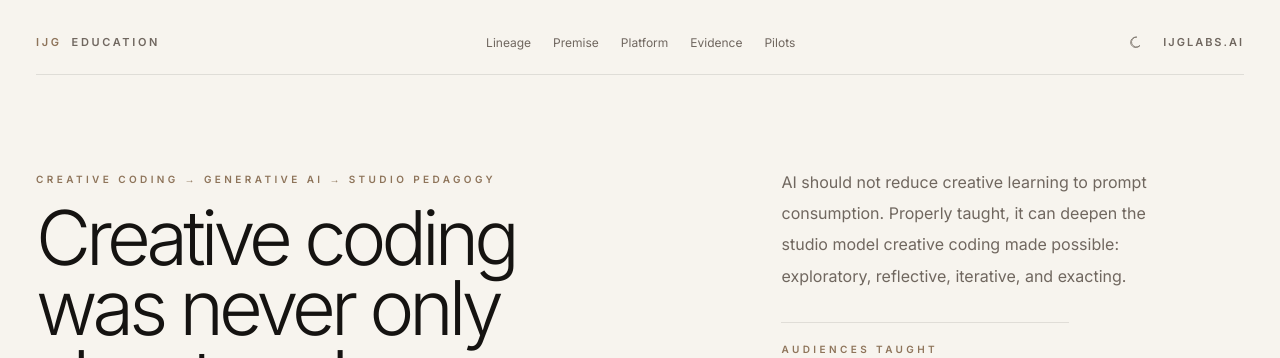
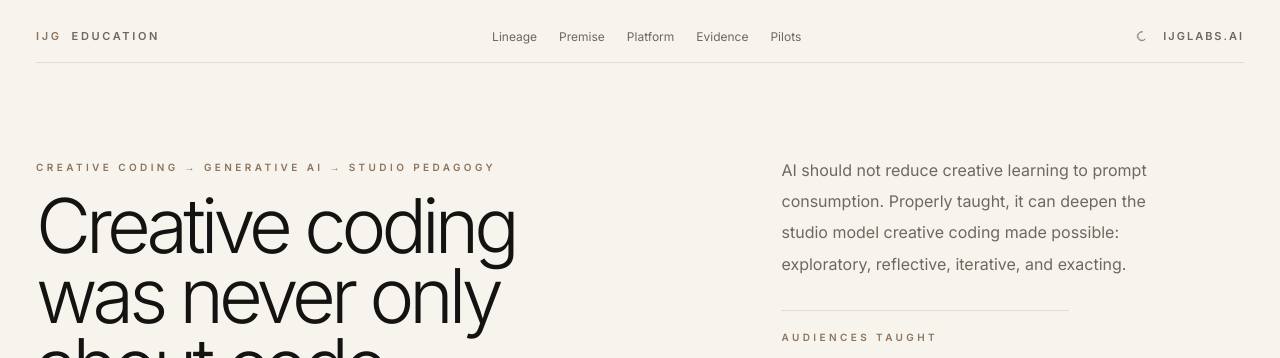
Before and after one commit to irajgreenberg/ijg-education-site, a plain HTML site: page index.html in a window 1280 px wide. Shown: the top 358 px of the page. Drawn offline with Linux system fonts and the light colour scheme.

Commit message:
Make theme toggle tiny icon-only control

```diff
--- a/styles.css
+++ b/styles.css
@@ -115,33 +115,29 @@ img {
   display: inline-flex;
   align-items: center;
   justify-content: center;
-  width: 28px;
-  height: 28px;
+  width: 16px;
+  height: 16px;
   padding: 0;
-  border: 1px solid transparent;
-  border-radius: 999px;
+  border: 0;
   background: transparent;
   color: var(--muted);
   cursor: pointer;
-  transition: color 140ms ease, border-color 140ms ease, background-color 140ms ease;
+  transition: color 140ms ease, opacity 140ms ease;
 }
 
 .theme-toggle:hover {
   color: var(--text);
-  border-color: var(--line);
-  background: var(--surface);
 }
 
 .theme-toggle:focus-visible {
   outline: none;
   color: var(--text);
-  border-color: var(--line-strong);
-  background: var(--surface);
+  opacity: 1;
 }
 
 .theme-toggle-icon {
-  width: 14px;
-  height: 14px;
+  width: 12px;
+  height: 12px;
 }
 
 .theme-toggle-icon-sun {
```
